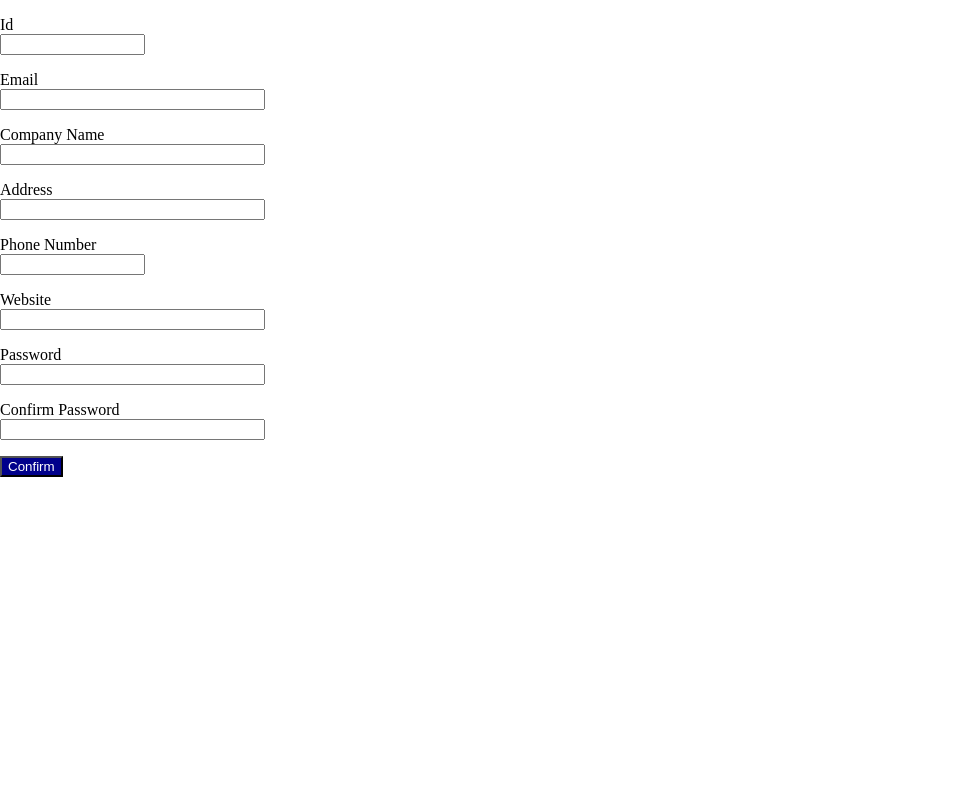
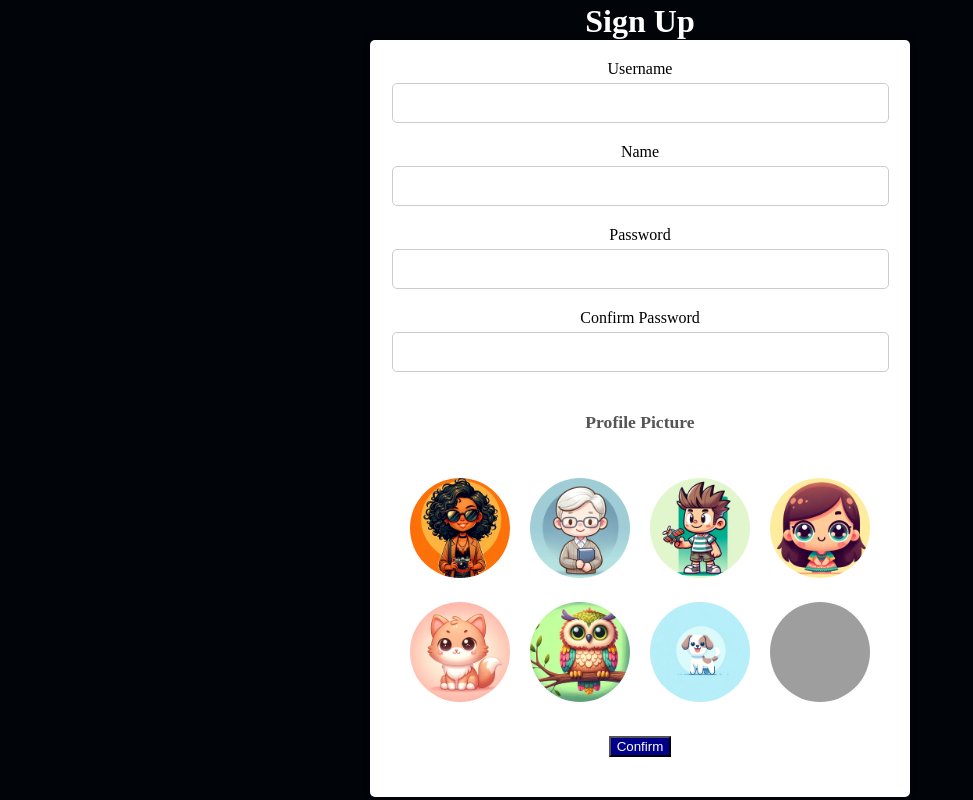
Before and after one commit to EduardoSalin/motaverse, a Flask app: page /user/signup in a window 1280 px wide. Shown: the whole page, without its empty margins (0-973 px from the left). Run offline with Flask 3, Linux system fonts and the light colour scheme; grey boxes are pictures that could not be loaded.

Commit message:
profile picture implementation

```diff
--- a/app/__init__.py
+++ b/app/__init__.py
@@ -35,7 +35,7 @@ with app.app_context():
 # Add you user data here
 admins_to_add = [
     {'id': 'tmota', 'passwd': '1', 'name': 'Thaygo Mota', 'title': 'Admin'},
-    {'id': 'e', 'passwd': '1', 'name': 'ES', 'title': 'Admin'},
+    {'id': 'e', 'passwd': '1', 'name': 'ES', 'profile_picture': 'picz.jpg', 'title': 'Admin'},
     {'id': 'b', 'passwd': '1', 'name': 'BL', 'title': 'Admin'}
     #{'id': '', 'passwd': '', 'name': '', 'email': 'email@example.com', 'title': 'Admin'}
     #{'id': '', 'passwd': '', 'name': '', 'email': 'email@example.com', 'title': 'Admin'}
--- a/app/forms.py
+++ b/app/forms.py
@@ -4,12 +4,20 @@ from wtforms.validators import DataRequired
 from datetime import date
 
 class SignUpForm(FlaskForm):
-    id = StringField('Id', validators=[DataRequired()])
-    email = StringField('Email', validators=[DataRequired()])
-    company = StringField('Company Name', validators=[DataRequired()])
-    address = StringField('Address', validators=[DataRequired()])
-    phone_number = StringField('Phone Number', validators=[DataRequired()])
-    website = StringField('Website', validators=[DataRequired()])
+    id = StringField('Username', validators=[DataRequired()])
+    name = StringField('Name', validators=[DataRequired()])
+    profile_picture = SelectField(
+        'Profile Picture',
+        choices=[
+            ('pic1.jpg', 'Picture 1'),
+            ('pic2.jpg', 'Picture 2'),
+            ('pic3.jpg', 'Picture 3'),
+            ('pic4.jpg', 'Picture 4'),
+            ('pic5.jpg', 'Picture 5'),
+            ('pic6.jpg', 'Picture 6'),
+            ('pic7.jpg', 'Picture 7'),
+            ('pic8.jpg', 'Picture 8')])
+
     passwd = PasswordField('Password', validators=[DataRequired()])
     passwd_confirm = PasswordField('Confirm Password', validators=[DataRequired()])
     submit = SubmitField('Confirm')
@@ -21,7 +29,7 @@ class AdminSignUpForm(FlaskForm):
     submit = SubmitField('Sign Up')
 
 class SignInForm(FlaskForm):
-    id = StringField('Id', validators=[DataRequired()])
+    id = StringField('Username', validators=[DataRequired()])
     passwd = PasswordField('Password', validators=[DataRequired()])
     submit = SubmitField('Sign In')
 
--- a/app/routes.py
+++ b/app/routes.py
@@ -36,9 +36,8 @@ def user_signup():
         new_user = User(
             id=form.id.data,
             name=form.name.data,
-            #email=form.email.data, #*****delete later
+            profile_picture=form.profile_picture.data,
             passwd=hashed
-
         )
 
         # Add the new user to the database and commit
@@ -91,79 +90,8 @@ def admin_signout():
 @app.route('/motaverse')
 @login_required
 def motaverse():
+    profile_picture = url_for('static', filename='pic/' + current_user.profile_picture)
+    return render_template('motaverse.html', profile_picture=profile_picture)
+
     # You can fetch posts and profiles from the database if you have them.
     # For now, we'll pass placeholders to the template.
-    return render_template('motaverse.html')
-
-
-
-
-'''
-#Admin
-
-@app.route('/admin/signin', methods=['GET', 'POST'])
-def admin_signin():
-    form = SignInForm()
-    if form.validate_on_submit():
-        admin = Admin.query.filter_by(id=form.id.data).first()
-        if admin and bcrypt.checkpw(form.passwd.data.encode('utf-8'), admin.passwd):
-            login_user(admin)
-            return redirect(url_for('motaverse'))
-        else:
-            return '<p>Invalid ID or password</p>'
-    return render_template('admin_signin.html', form=form)
-
-
-
-@app.route('/admin/signup', methods=['GET', 'POST'])
-def admin_signup():
-    form = AdminSignUpForm()
-    if form.validate_on_submit():
-        passwd = form.passwd.data
-        passwd_confirm = form.passwd_confirm.data
-        if passwd != passwd_confirm:
-            return '<p>Passwords do not match</p>'
-
-        # Hash the password
-        hashed = bcrypt.hashpw(passwd.encode('utf-8'), bcrypt.gensalt())
-
-        # Check if an admin with the given ID already exists
-        existing_admin = Admin.query.filter_by(id=form.id.data).first()
-        if existing_admin:
-            return '<p>Admin with this ID already exists!</p>'
-
-        # Create a new admin
-        new_admin = Admin(
-            id=form.id.data,
-            passwd=hashed
-        )
-
-        # Add the new admin to the database and commit
-        db.session.add(new_admin)
-        db.session.commit()
-
-        return redirect(url_for('index'))
-
-    return render_template('admin_signup.html', form=form)
-'''
-'''
-#This was used in project 1, we probablily won't need it, delete later
-@app.route('/user/signin', methods=['GET', 'POST'])
-def user_signin():
-    form = SignInForm()
-    if form.validate_on_submit():
-        # Check if user exists
-        user = User.query.filter_by(id=form.id.data).first()
-        #checking if user exists
-        if not user:
-            return '<p>Invalid ID or password</p>'
-        #checking password at sign in
-        if bcrypt.checkpw(form.passwd.data.encode('utf-8'), user.passwd):
-            login_user(user)
-            return redirect(url_for('orders'))
-        else:
-            return '<p>Invalid ID or password</p>'
-
-
-    return render_template('user_signin.html', form=form)
-'''
--- a/app/static/style.css
+++ b/app/static/style.css
@@ -110,7 +110,7 @@ input[type=submit] {
 }
 
 .form-input {
-  width: 100%;
+  width: 95%;
   padding: 10px;
   border: 1px solid #ccc;
   border-radius: 5px;
@@ -121,6 +121,72 @@ input[type=submit] {
 .form-input:focus {
   border-color: darkblue;
 }
+.form-select {
+  width: 25%;
+  padding: 10px;
+  border: 1px solid #ccc;
+  border-radius: 5px;
+  font-size: medium;
+  background-color: white;
+  transition: border-color 0.3s;
+}
+
+.form-select:focus {
+  border-color: darkblue;
+}
+
+
+/* Profile picture options */
+.profile-pictures {
+  text-align: center;
+  display: flex;
+  flex-wrap: wrap;
+  justify-content: center;
+  gap: 10px;
+  margin-bottom: 20px;
+}
+.profile-picture-label {
+  margin-bottom: 10px;
+  font-weight: bold;
+  text-align: center;
+}
+.profile-picture-options {
+  display: flex;
+  justify-content: center;
+  flex-wrap: wrap;
+}
+
+.profile-picture-option {
+  margin: 5px;
+  display: inline-block; /* Keep each picture option inline */
+}
+
+.profile-picture-option input[type="radio"] {
+  display: none;
+}
+
+.profile-picture-option label {
+  cursor: pointer;
+  border: 2px solid transparent;
+
+  border-radius: 50%;
+  display: inline-block;
+  padding: 3px;
+}
+
+.profile-picture-option label:hover,
+.profile-picture-option input[type="radio"]:checked + label {
+  border-color: darkblue;
+}
+
+.profile-picture-option img {
+  width: 100px; /* Adjust as needed */
+  height: 100px; /* Adjust as needed */
+  object-fit: cover;
+  border-radius: 50%;
+}
+
+
 /*
 .button {
   background-color: darkblue;
--- a/app/templates/motaverse.html
+++ b/app/templates/motaverse.html
@@ -17,6 +17,11 @@
 
   <!-- This is the left side of the screen-->
   <aside class="aside left-side">
+
+    <div class="profile-picture-container">
+      <img src="{{ profile_picture }}" alt="Profile Picture">
+    </div>
+
     <h2>Create new post</h2>
     <form>
       <textarea id="newPostContent" name="newPostContent" rows="4" cols="50" placeholder="What's on your mind?"></textarea>
--- a/app/templates/user_signup.html
+++ b/app/templates/user_signup.html
@@ -1,15 +1,47 @@
 {% extends 'base.html' %}
 {% block main %}
-    <form action="" method="POST" novalidate>
-        {{ form.hidden_tag() }}
-        <p>{{ form.id.label }} <br> {{ form.id(size=15) }}</p>
-        <p>{{ form.email.label }} <br> {{ form.email(size=30) }}</p>
-        <p>{{ form.company.label }} <br> {{ form.company(size=30) }}</p>
-        <p>{{ form.address.label }} <br> {{ form.address(size=30) }}</p>
-        <p>{{ form.phone_number.label }} <br> {{ form.phone_number(size=15) }}</p>
-        <p>{{ form.website.label }} <br> {{ form.website(size=30) }}</p>
-        <p>{{ form.passwd.label }} <br> {{ form.passwd(size=30) }}</p>
-        <p>{{ form.passwd_confirm.label }} <br> {{ form.passwd_confirm(size=30) }}</p>
-        <p>{{ form.submit() }}</p>
-    </form>
+    <section class="form-section">
+        <h1>Sign Up</h1>
+        <div class="form-container">
+            <form action="{{ url_for('user_signup') }}" method="POST" novalidate>
+                {{ form.hidden_tag() }}
+                <div class="form-group">
+                    {{ form.id.label(class="form-label") }}
+                    {{ form.id(size=15, class="form-input") }}
+                </div>
+                <div class="form-group">
+                    {{ form.name.label(class="form-label") }}
+                    {{ form.name(size=30, class="form-input") }}
+                </div>
+                <div class="form-group">
+                    {{ form.passwd.label(class="form-label") }}
+                    {{ form.passwd(size=30, class="form-input") }}
+                </div>
+                <div class="form-group">
+                    {{ form.passwd_confirm.label(class="form-label") }}
+                    {{ form.passwd_confirm(size=30, class="form-input") }}
+                </div>
+
+
+                <div class="profile-pictures">
+                    <p class="profile-picture-label">{{ form.profile_picture.label(class="form-label") }}</p>
+                    <div class="profile-picture-options">
+                        {% for value, label in form.profile_picture.choices %}
+                            <div class="profile-picture-option">
+                                <input type="radio" id="profile-{{ value }}" name="profile_picture" value="{{ value }}">
+                                <label for="profile-{{ value }}">
+                                    <img src="{{ url_for('static', filename='pic/' + value) }}" alt="{{ label }}">
+                                </label>
+                            </div>
+                        {% endfor %}
+                    </div>
+                </div>
+
+
+                <div class="form-group">
+                    {{ form.submit(class="button") }}
+                </div>
+            </form>
+        </div>
+    </section>
 {% endblock %}
```
Also changed, not shown: app/models.py (+0 -30 lines), app/static/pic/pic1.jpg (added), app/static/pic/pic2.jpg (added), app/static/pic/pic3.jpg (added), app/static/pic/pic4.jpg (added), app/static/pic/pic5.jpg (added), app/static/pic/pic6.jpg (added), app/static/pic/pic7.jpg (added), 2 other files.
